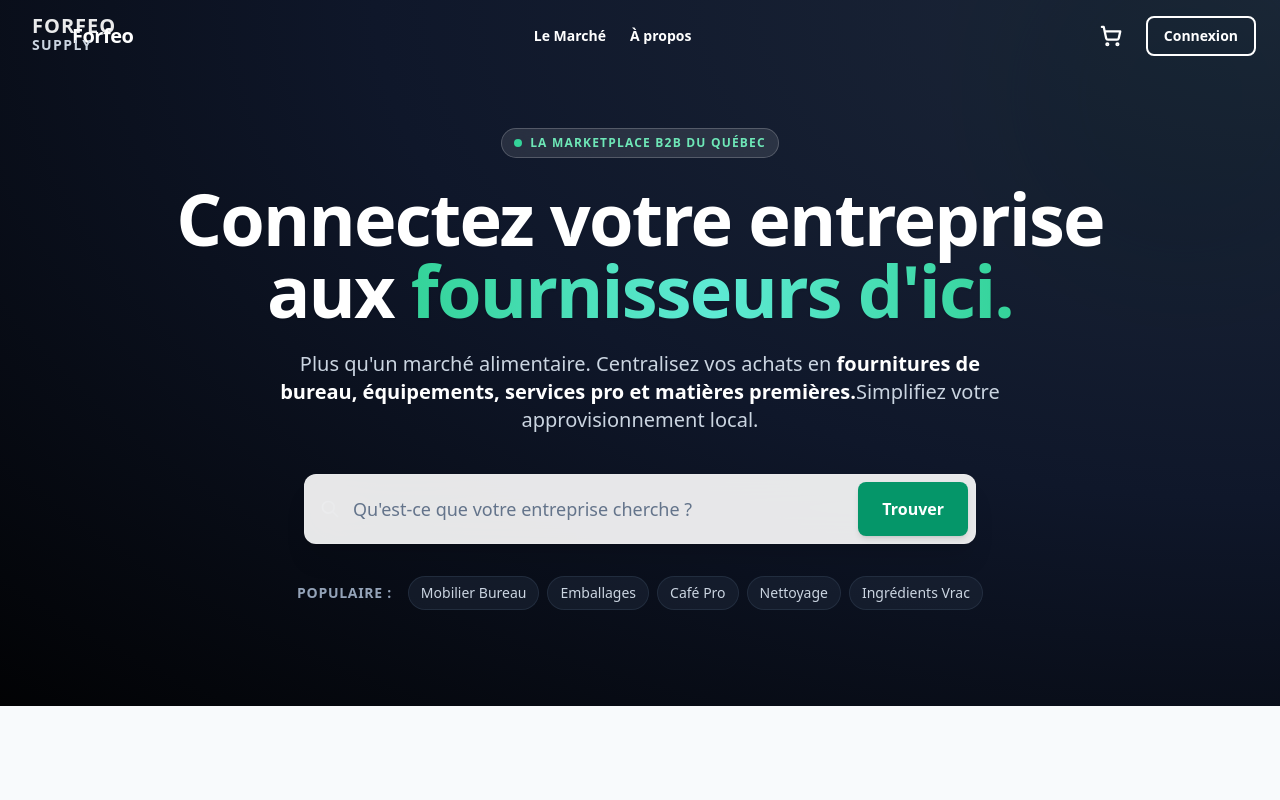
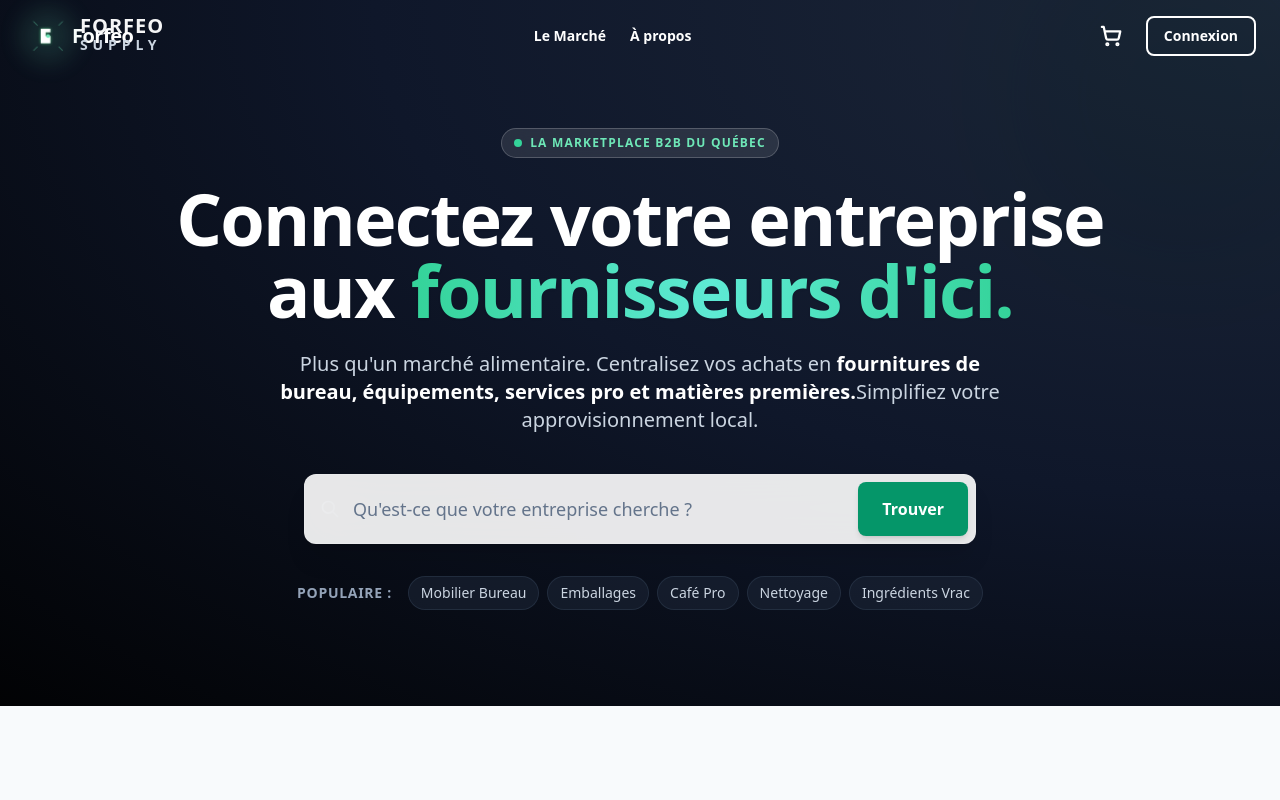
Before and after one commit to forfeo2005/forfeo-supply, a React (Vite) app in the folder frontend/: page / in a window 1280 px wide. Shown: the top 800 px of the page. Built offline with nearby package versions, Linux system fonts and the light colour scheme.

Commit message:
Update ForfeoLogo.jsx

```diff
--- a/frontend/src/components/ForfeoLogo.jsx
+++ b/frontend/src/components/ForfeoLogo.jsx
@@ -1,49 +1,95 @@
-import React from 'react';
+import React from "react";
 
-const ForfeoLogo = ({ className = "w-10 h-10", dark = false }) => {
-  // Choisit la couleur selon si on est sur fond clair (dark=false) ou foncé (dark=true)
+const ForfeoLogo = ({
+  className = "",
+  dark = false,
+  compact = false, // optionnel: masque le texte si besoin
+}) => {
+  // Couleurs selon fond
   const colorClass = dark ? "text-slate-900" : "text-white";
   const accentClass = dark ? "text-emerald-400" : "text-emerald-300";
-  const gradientClass = dark ? "text-slate-700" : "text-slate-300";
+  const subTextClass = dark ? "text-slate-700" : "text-slate-300";
 
   return (
-    <div className={`flex items-center space-x-2 ${className}`}>
-      {/* Logo animé */}
+    <div
+      className={[
+        "flex items-center gap-2",
+        "select-none",
+        className,
+      ].join(" ")}
+    >
+      {/* LOGO */}
+      <div className="relative">
+        {/* Halo externe (glow + ping très léger) */}
+        <div
+          className={[
+            "absolute -inset-1 rounded-full",
+            "opacity-70 blur-md",
+            "animate-pulse-slow",
+            dark ? "bg-emerald-400/20" : "bg-emerald-300/20",
+          ].join(" ")}
+        />
+
         <svg
           xmlns="http://www.w3.org/2000/svg"
           viewBox="0 0 200 200"
-        className="w-12 h-12 animate-pulse"
+          className={[
+            "relative",
+            "w-12 h-12",
+            "transition-transform duration-300",
+            "hover:scale-105",
+          ].join(" ")}
         >
-        {/* Fond circulaire avec gradient animé */}
           <defs>
             <linearGradient id="gradient1" x1="0%" y1="0%" x2="100%" y2="100%">
-            <stop offset="0%" stopColor="#10b981" stopOpacity="0.8">
-              <animate attributeName="stop-color" values="#10b981;#059669;#10b981" dur="2s" repeatCount="indefinite" />
+              <stop offset="0%" stopColor="#10b981" stopOpacity="0.85">
+                <animate
+                  attributeName="stop-color"
+                  values="#10b981;#34d399;#059669;#10b981"
+                  dur="2s"
+                  repeatCount="indefinite"
+                />
               </stop>
-            <stop offset="100%" stopColor="#059669" stopOpacity="0.8">
-              <animate attributeName="stop-color" values="#059669;#10b981;#059669" dur="2s" repeatCount="indefinite" />
+              <stop offset="100%" stopColor="#059669" stopOpacity="0.85">
+                <animate
+                  attributeName="stop-color"
+                  values="#059669;#10b981;#34d399;#059669"
+                  dur="2s"
+                  repeatCount="indefinite"
+                />
               </stop>
             </linearGradient>
 
             <linearGradient id="gradient2" x1="0%" y1="0%" x2="100%" y2="100%">
-            <stop offset="0%" stopColor="#3b82f6" stopOpacity="0.6">
-              <animate attributeName="stop-color" values="#3b82f6;#2563eb;#3b82f6" dur="1.5s" repeatCount="indefinite" />
+              <stop offset="0%" stopColor="#3b82f6" stopOpacity="0.65">
+                <animate
+                  attributeName="stop-color"
+                  values="#3b82f6;#60a5fa;#2563eb;#3b82f6"
+                  dur="1.6s"
+                  repeatCount="indefinite"
+                />
               </stop>
-            <stop offset="100%" stopColor="#2563eb" stopOpacity="0.6">
-              <animate attributeName="stop-color" values="#2563eb;#3b82f6;#2563eb" dur="1.5s" repeatCount="indefinite" />
+              <stop offset="100%" stopColor="#2563eb" stopOpacity="0.65">
+                <animate
+                  attributeName="stop-color"
+                  values="#2563eb;#3b82f6;#60a5fa;#2563eb"
+                  dur="1.6s"
+                  repeatCount="indefinite"
+                />
               </stop>
             </linearGradient>
 
+            {/* Glow SVG */}
             <filter id="glow">
-            <feGaussianBlur stdDeviation="3" result="coloredBlur"/>
+              <feGaussianBlur stdDeviation="3" result="coloredBlur" />
               <feMerge>
-              <feMergeNode in="coloredBlur"/>
-              <feMergeNode in="SourceGraphic"/>
+                <feMergeNode in="coloredBlur" />
+                <feMergeNode in="SourceGraphic" />
               </feMerge>
             </filter>
           </defs>
 
-        {/* Cercle externe animé */}
+          {/* Cercle externe: rotation lente */}
           <circle
             cx="100"
             cy="100"
@@ -51,11 +97,10 @@ const ForfeoLogo = ({ className = "w-10 h-10", dark = false }) => {
             fill="none"
             stroke="url(#gradient1)"
             strokeWidth="4"
-          className="animate-spin"
-          style={{ animationDuration: '10s' }}
+            className="animate-spin-slow"
           />
 
-        {/* Cercle interne avec pulsation */}
+          {/* Cercle interne: ping slow */}
           <circle
             cx="100"
             cy="100"
@@ -63,24 +108,22 @@ const ForfeoLogo = ({ className = "w-10 h-10", dark = false }) => {
             fill="none"
             stroke="url(#gradient2)"
             strokeWidth="3"
-          className="animate-ping"
-          style={{ animationDuration: '3s', animationIterationCount: 'infinite' }}
+            className="animate-ping-slow"
           />
 
-        {/* Lettre F stylisée avec animation */}
+          {/* Lettre F: glow + rotation très lente */}
           <path
             d="M70,70 L70,130 L110,130 L110,100 L90,100 L90,85 L110,85 L110,70 Z"
             fill="currentColor"
-          className={colorClass}
+            className={[colorClass, "animate-glow"].join(" ")}
             filter="url(#glow)"
-          style={{ transformOrigin: '100px 100px' }}
           >
             <animateTransform
               attributeName="transform"
               type="rotate"
               from="0 100 100"
               to="360 100 100"
-            dur="20s"
+              dur="28s"
               repeatCount="indefinite"
             />
           </path>
@@ -93,40 +136,28 @@ const ForfeoLogo = ({ className = "w-10 h-10", dark = false }) => {
             className={accentClass}
             strokeLinecap="round"
           >
-          <animate
-            attributeName="opacity"
-            values="0.3;1;0.3"
-            dur="1s"
-            repeatCount="indefinite"
-          />
+            <animate attributeName="opacity" values="0.25;1;0.25" dur="1.1s" repeatCount="indefinite" />
           </path>
 
-        {/* Point central lumineux */}
-        <circle
-          cx="100"
-          cy="100"
-          r="8"
-          fill="currentColor"
-          className={accentClass}
-        >
-          <animate
-            attributeName="r"
-            values="8;12;8"
-            dur="2s"
-            repeatCount="indefinite"
-          />
+          {/* Point central */}
+          <circle cx="100" cy="100" r="8" fill="currentColor" className={accentClass}>
+            <animate attributeName="r" values="8;12;8" dur="2s" repeatCount="indefinite" />
           </circle>
         </svg>
+      </div>
 
-      {/* Texte "FORFEO SUPPLY" avec animation */}
-      <div className="flex flex-col">
-        <span className={`font-bold text-xl tracking-wider ${colorClass}`}>
-          <span className="inline-block animate-pulse" style={{ animationDuration: '2s' }}>FORFEO</span>
+      {/* TEXTE */}
+      {!compact && (
+        <div className="flex flex-col leading-none">
+          <span className={["font-extrabold text-xl tracking-wider", colorClass].join(" ")}>
+            <span className="inline-block animate-pulse-slow">FORFEO</span>
           </span>
-        <span className={`font-semibold text-sm tracking-widest ${gradientClass} animate-bounce`} style={{ animationDuration: '3s' }}>
+
+          <span className={["font-semibold text-sm tracking-[0.35em]", subTextClass, "animate-bounce-slow"].join(" ")}>
             SUPPLY
           </span>
         </div>
+      )}
     </div>
   );
 };
```
Lines whose indentation alone changed are shown as unchanged.
